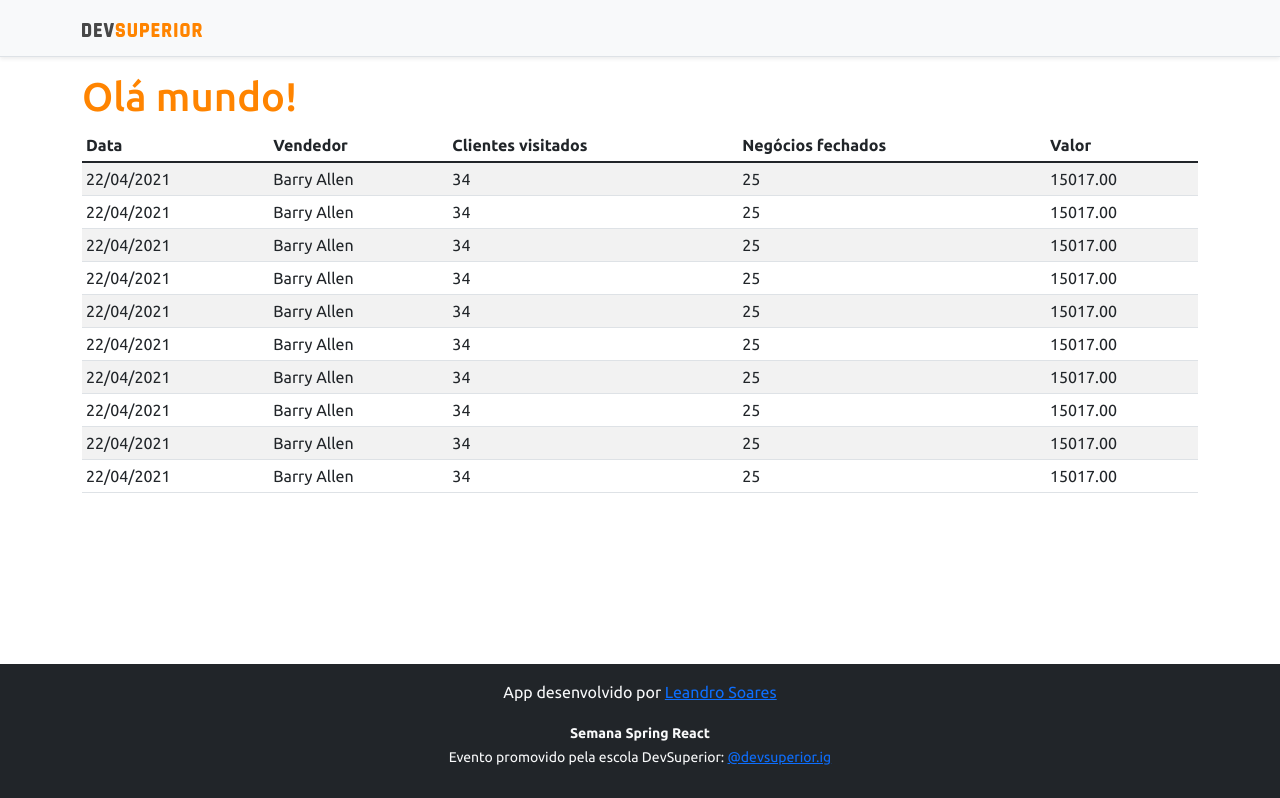
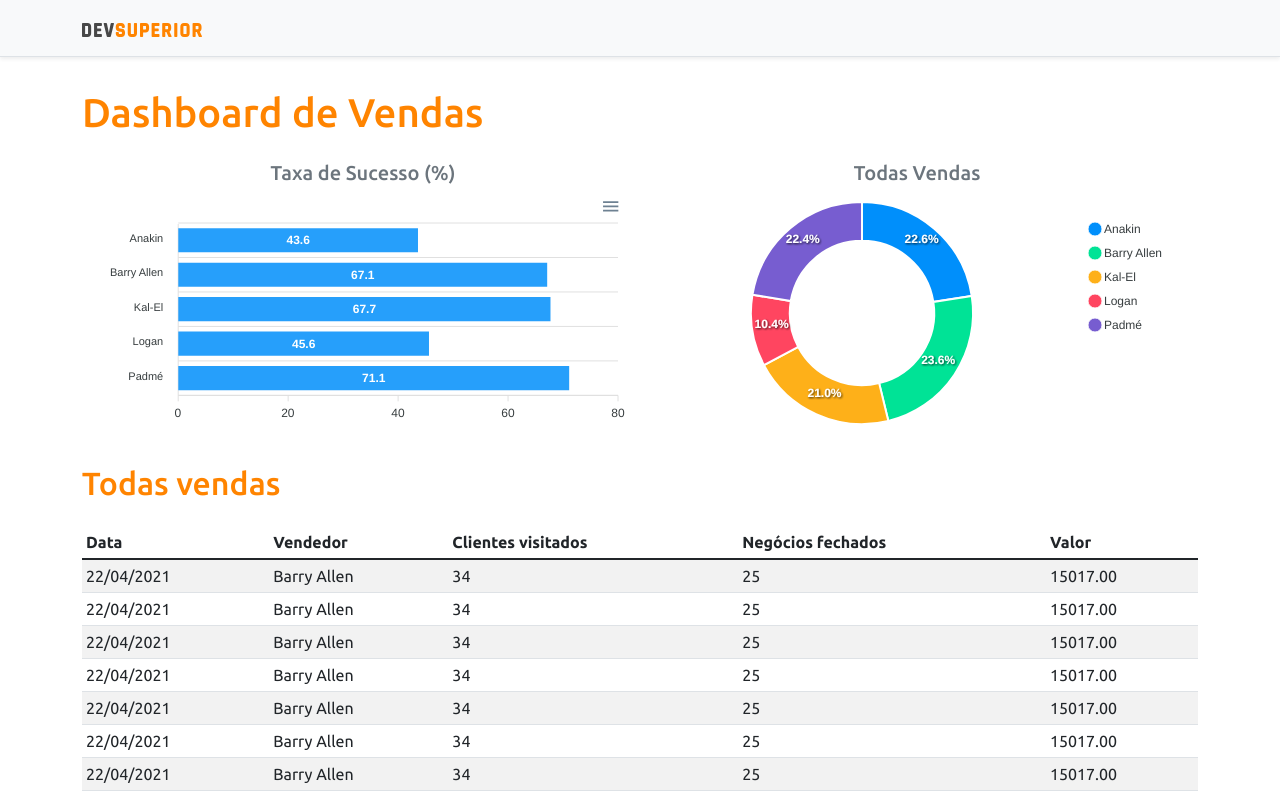
Before and after one commit to SoaresLeandro/projeto-sds3, a React (Create React App) app in the folder frontend/: page / in a window 1280 px wide. Shown: the top 798 px of the page. Built offline with nearby package versions, Linux system fonts and the light colour scheme.

Commit message:
Static Charts

```diff
--- a/frontend/package.json
+++ b/frontend/package.json
@@ -11,8 +11,10 @@
     "@types/node": "^12.0.0",
     "@types/react": "^17.0.0",
     "@types/react-dom": "^17.0.0",
+    "apexcharts": "^3.28.1",
     "bootstrap": "^5.1.0",
     "react": "^17.0.2",
+    "react-apexcharts": "^1.3.9",
     "react-dom": "^17.0.2",
     "react-scripts": "4.0.3",
     "typescript": "^4.1.2",
--- a/frontend/src/App.tsx
+++ b/frontend/src/App.tsx
@@ -1,4 +1,6 @@
+import BarChart from 'components/BarChart';
 import DataTable from 'components/DataTable';
+import DonutChart from 'components/DonutChart';
 import Footer from 'components/Footer';
 import NavBar from 'components/NavBar';
 import React from 'react';
@@ -8,7 +10,20 @@ function App() {
         <>
             <NavBar></NavBar>
             <div className="App container">
-                <h1 className="text-primary">Olá mundo!</h1>
+                <h1 className="text-primary py-3">Dashboard de Vendas</h1>
+                <div className="row px-3">
+                    <div className="col-sm-6">
+                        <h5 className="text-center text-secondary">Taxa de Sucesso (%)</h5>
+                        <BarChart></BarChart>
+                    </div>
+                    <div className="col-sm-6">
+                    <h5 className="text-center text-secondary">Todas Vendas</h5>
+                        <DonutChart></DonutChart>
+                    </div>
+                </div>
+                <div className="py-3">
+                    <h2 className="text-primary">Todas vendas</h2>
+                </div>
                 <DataTable></DataTable>
             </div>
             <Footer></Footer>
--- /dev/null
+++ b/frontend/src/components/BarChart/index.tsx
@@ -0,0 +1,36 @@
+import React from 'react';
+import Chart from 'react-apexcharts';
+
+const BarChart = () => {
+
+    const options = {
+        plotOptions: {
+            bar: {
+                horizontal: true,
+            }
+        },
+    };
+
+    const mockData = {
+        labels: {
+            categories: ['Anakin', 'Barry Allen', 'Kal-El', 'Logan', 'Padmé']
+        },
+        series: [
+            {
+                name: "% Sucesso",
+                data: [43.6, 67.1, 67.7, 45.6, 71.1]
+            }
+        ]
+    };
+
+    return (
+        <Chart
+            options = {{ ...options, xaxis: mockData.labels }}
+            series = { mockData.series }
+            type = "bar"
+            height = "240"
+        ></Chart>
+    );
+}
+
+export default BarChart;
--- a/frontend/src/components/DataTable/index.tsx
+++ b/frontend/src/components/DataTable/index.tsx
@@ -1,6 +1,6 @@
 import React from 'react';
 
-function DataTable() {
+const DataTable = () => {
     return (
         <div className="table-responsive">
             <table className="table table-striped table-sm">
--- /dev/null
+++ b/frontend/src/components/DonutChart/index.tsx
@@ -0,0 +1,27 @@
+import React from 'react';
+import Chart from 'react-apexcharts';
+
+const DonutChart = () => {
+
+    const mockData = {
+        series: [477138, 499928, 444867, 220426, 473088],
+        labels: ['Anakin', 'Barry Allen', 'Kal-El', 'Logan', 'Padmé']
+    }
+
+    const options = {
+        legend: {
+            show: true
+        }
+    }
+
+    return (
+        <Chart
+            options = {{ ...options, labels: mockData.labels }}
+            series = { mockData.series }
+            type = "donut"
+            height = "240"
+        ></Chart>
+    );
+}
+
+export default DonutChart;
--- a/frontend/src/components/Footer/index.tsx
+++ b/frontend/src/components/Footer/index.tsx
@@ -1,6 +1,6 @@
 import React from 'react';
 
-function Footer() {
+const Footer = () => {
     return (
         <footer className="footer mt-auto py-3 bg-dark">
             <div className="container">
```
Also changed, not shown: 1 other file (tests, documents, lock files or other folders).
